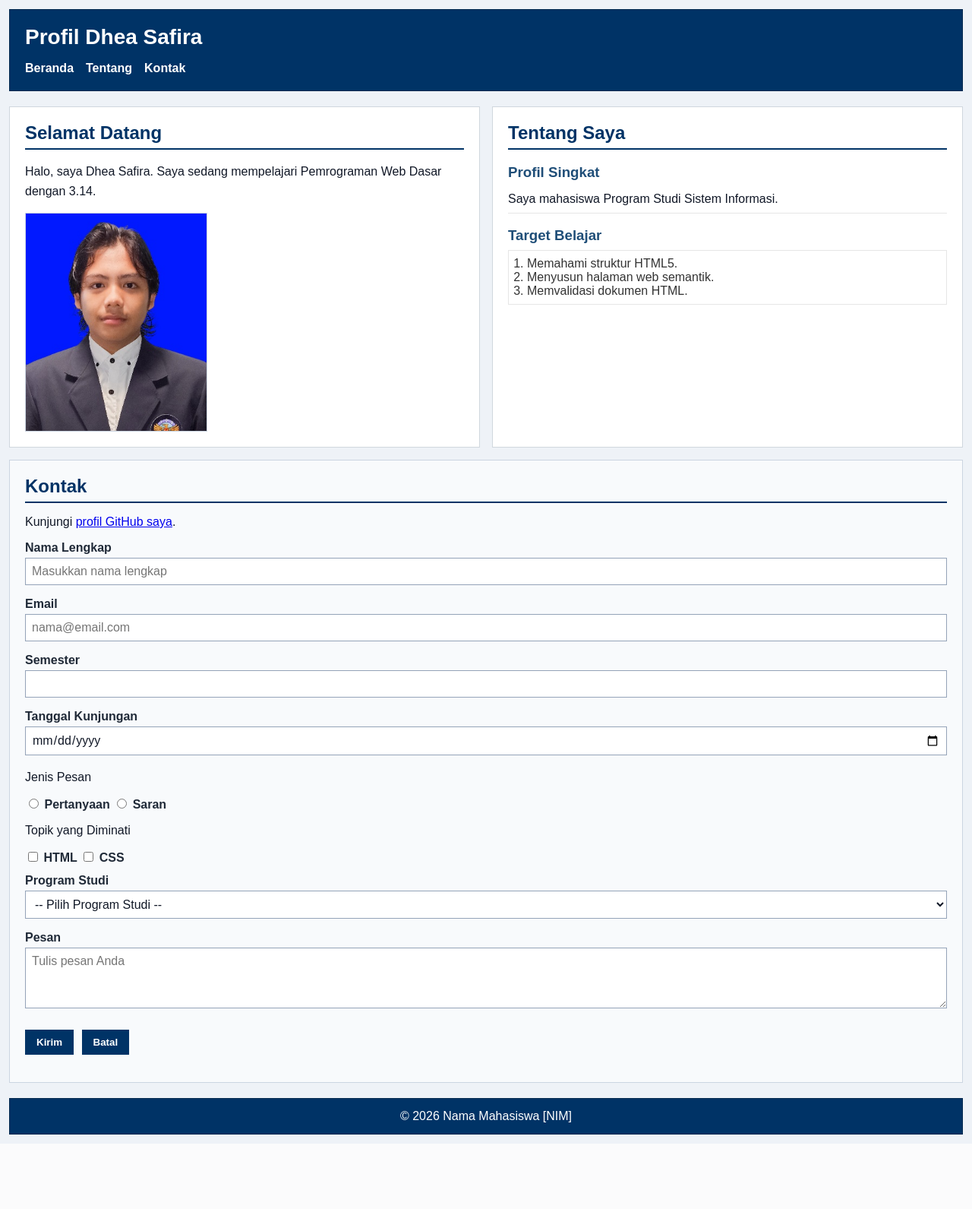
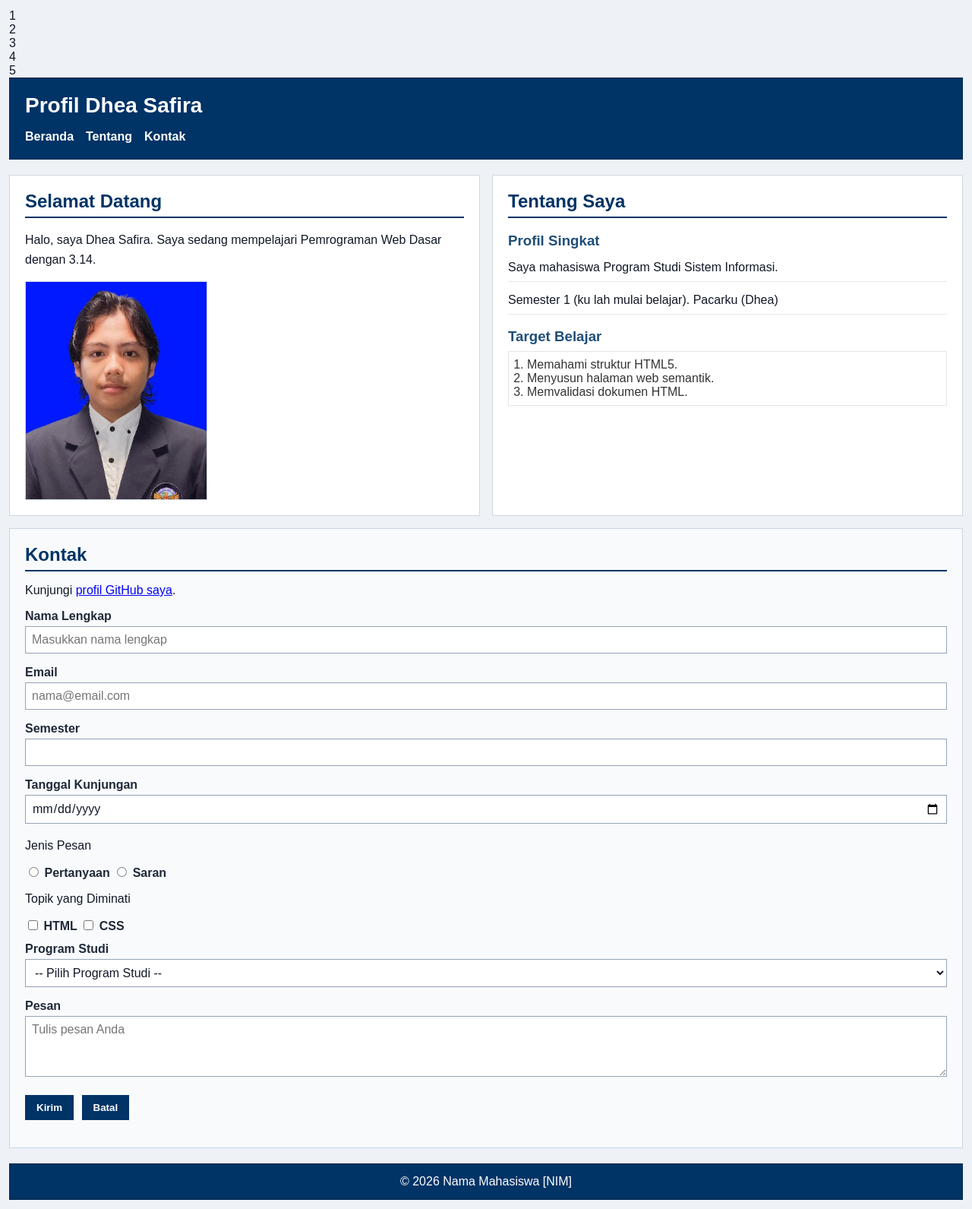
Before and after one commit to flwrsseassa/pwd-kk1026_2611510004, a PHP site: page / in a window 1280 px wide. Shown: the whole page at 76% size. Before the commit the page ends 1505 px from the top, so only its background shows below. Run offline with PHP 8.4, Linux system fonts and the light colour scheme.

Commit message:
menambah percabangan

```diff
--- a/pertemuan-03/index.php
+++ b/pertemuan-03/index.php
@@ -3,6 +3,45 @@
 $nama = "Dhea Safira";
 // ini untuk penulisan konstanta
 const phi = 3.14;
+/*
+  true atau false = tipe data boolean
+  null = tanpa isi (ketiadaan)
+  123 = tipe data angka (int)
+  3.14 = tipe data decimal
+*/
+$paras = false;
+$semester = 1;
+
+switch ($semester) {
+  case 1:
+    $semesterku = "ku lah mulai belajar";
+    $pacarku = "Dhea";
+    break;
+  case 2:
+    $semesterku = "ku lah mulai agak bisa";
+    $pacarku = "Callila";
+    break;
+  case 3:
+    $semesterku = "ku lah mulai nakal";
+    $pacarku = "Susana";
+    break;
+  case 4:
+    $semesterku = "ku lah mulai nyesel";
+    $pacarku = "Fiola";
+    break;
+  case 5:
+    $semesterku = "ku lah mulai mengejar nilai";
+    $pacarku = "Vina";
+    break;
+  default:
+    $semesterku = "lah kofang";
+    $pacarku = "Elina";
+    break;
+}
+
+for ($i = 1; $i <= 5; $i++):
+  echo $i . "<br>";
+endfor;
 ?>
 
 <!doctype html>
@@ -57,6 +96,12 @@ const phi = 3.14;
       <article>
         <h3>Profil Singkat</h3>
         <p>Saya mahasiswa Program Studi Sistem Informasi.</p>
+        <?php
+        if ($paras):
+          echo "<p>Saya berwajah cantik (calon istri perwira). </p>";
+        endif;
+        ?>
+        <p>Semester <?php echo $semester ?> (<?= $semesterku ?>). Pacarku (<?= $pacarku ?>)</p>
 
         <h3>Target Belajar</h3>
 
```
Also changed, not shown: pertemuan-03/README.md.
